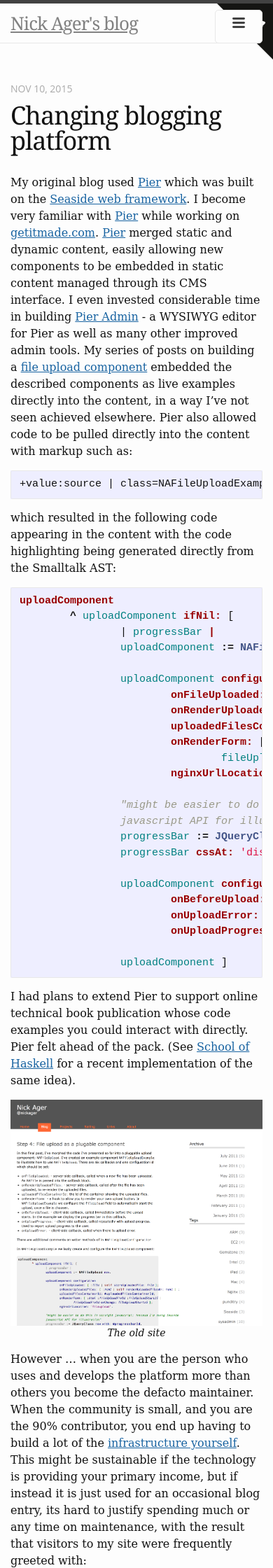
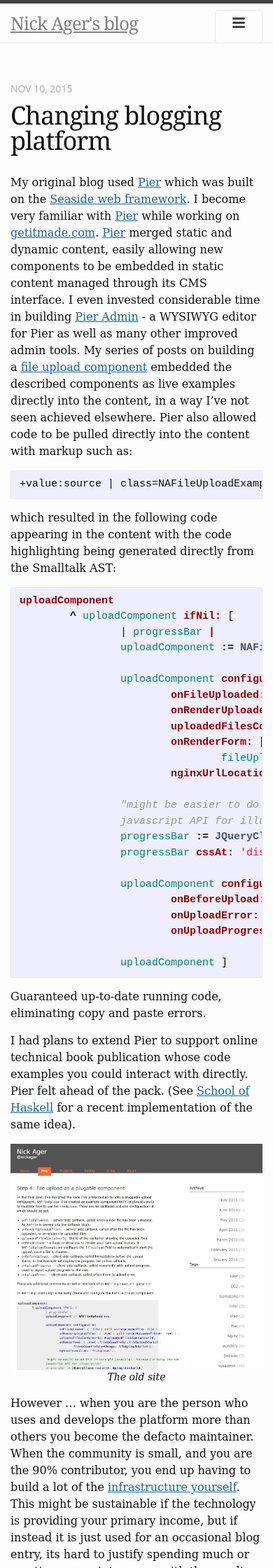
Before and after one commit to NickAger/nickager.github.io, a Jekyll site: the page built from _posts/2015-11-10-From Pier to Jekyll.md, in a window 390 px wide. Shown: the top 2240 px of the page at 70% size. Built offline with Jekyll 4.4.1, drawn with Linux system fonts in a browser that asks for light colours; nearby versions of some CDN libraries; some web fonts are replaced.

Commit message:
only show the fork me on github if not on an iphone

````diff
--- a/_includes/fork-me-on-github.html
+++ b/_includes/fork-me-on-github.html
@@ -1,2 +1,2 @@
 {% comment %} from http://tholman.com/github-corners/ {% endcomment %}
-<a href="https://github.com/NickAger/nickager.github.io" class="github-corner"><svg width="80" height="80" viewBox="0 0 250 250" style="fill:#151513; color:#fff; position: absolute; top: 0; border: 0; right: 0;"><path d="M0,0 L115,115 L130,115 L142,142 L250,250 L250,0 Z"></path><path d="M128.3,109.0 C113.8,99.7 119.0,89.6 119.0,89.6 C122.0,82.7 120.5,78.6 120.5,78.6 C119.2,72.0 123.4,76.3 123.4,76.3 C127.3,80.9 125.5,87.3 125.5,87.3 C122.9,97.6 130.6,101.9 134.4,103.2" fill="currentColor" style="transform-origin: 130px 106px;" class="octo-arm"></path><path d="M115.0,115.0 C114.9,115.1 118.7,116.5 119.8,115.4 L133.7,101.6 C136.9,99.2 139.9,98.4 142.2,98.6 C133.8,88.0 127.5,74.4 143.8,58.0 C148.5,53.4 154.0,51.2 159.7,51.0 C160.3,49.4 163.2,43.6 171.4,40.1 C171.4,40.1 176.1,42.5 178.8,56.2 C183.1,58.6 187.2,61.8 190.9,65.4 C194.5,69.0 197.7,73.2 200.1,77.6 C213.8,80.2 216.3,84.9 216.3,84.9 C212.7,93.1 206.9,96.0 205.4,96.6 C205.1,102.4 203.0,107.8 198.3,112.5 C181.9,128.9 168.3,122.5 157.7,114.1 C157.9,116.9 156.7,120.9 152.7,124.9 L141.0,136.5 C139.8,137.7 141.6,141.9 141.8,141.8 Z" fill="currentColor" class="octo-body"></path></svg></a><style>.github-corner:hover .octo-arm{animation:octocat-wave 560ms ease-in-out}@keyframes octocat-wave{0%,100%{transform:rotate(0)}20%,60%{transform:rotate(-25deg)}40%,80%{transform:rotate(10deg)}}@media (max-width:500px){.github-corner:hover .octo-arm{animation:none}.github-corner .octo-arm{animation:octocat-wave 560ms ease-in-out}}</style>
+<a href="https://github.com/NickAger/nickager.github.io" class="github-corner"><svg width="80" height="80" viewBox="0 0 250 250" style="fill:#151513; color:#fff; position: absolute; top: 0; border: 0; right: 0;"><path d="M0,0 L115,115 L130,115 L142,142 L250,250 L250,0 Z"></path><path d="M128.3,109.0 C113.8,99.7 119.0,89.6 119.0,89.6 C122.0,82.7 120.5,78.6 120.5,78.6 C119.2,72.0 123.4,76.3 123.4,76.3 C127.3,80.9 125.5,87.3 125.5,87.3 C122.9,97.6 130.6,101.9 134.4,103.2" fill="currentColor" style="transform-origin: 130px 106px;" class="octo-arm"></path><path d="M115.0,115.0 C114.9,115.1 118.7,116.5 119.8,115.4 L133.7,101.6 C136.9,99.2 139.9,98.4 142.2,98.6 C133.8,88.0 127.5,74.4 143.8,58.0 C148.5,53.4 154.0,51.2 159.7,51.0 C160.3,49.4 163.2,43.6 171.4,40.1 C171.4,40.1 176.1,42.5 178.8,56.2 C183.1,58.6 187.2,61.8 190.9,65.4 C194.5,69.0 197.7,73.2 200.1,77.6 C213.8,80.2 216.3,84.9 216.3,84.9 C212.7,93.1 206.9,96.0 205.4,96.6 C205.1,102.4 203.0,107.8 198.3,112.5 C181.9,128.9 168.3,122.5 157.7,114.1 C157.9,116.9 156.7,120.9 152.7,124.9 L141.0,136.5 C139.8,137.7 141.6,141.9 141.8,141.8 Z" fill="currentColor" class="octo-body"></path></svg></a>
--- a/_posts/2015-11-10-From Pier to Jekyll.md
+++ b/_posts/2015-11-10-From Pier to Jekyll.md
@@ -3,12 +3,17 @@ layout: post
 title: "Changing blogging platform"
 date: 2015-11-10
 tags: [Pier, Jekyll, blog, life-hacking]
+excerpt_separator: <!--more-->
 ---
+{% include popup-javascript.html %}
+
+{% include getitmade-video.html %}
 My original blog used [Pier](http://www.piercms.com) which was built on the [Seaside web framework](http://seaside.st). I become very familiar with [Pier](http://www.piercms.com) while working on <a href="#getitmade">getitmade.com</a>. [Pier](http://www.piercms.com) merged static and dynamic content, easily allowing new components to be embedded in static content managed through its CMS interface. I even invested considerable time in building [Pier Admin](https://vimeo.com/32749535) - a WYSIWYG editor for Pier as well as many other improved admin tools. My series of posts on building a [file upload component]({% post_url 2011-07-01-File-upload-using-Nginx-and-Seaside %}) embedded the described components as live examples directly into the content, in a way I've not seen achieved elsewhere. Pier also allowed code to be pulled directly into the content with markup such as:
 
 ```
 +value:source | class=NAFileUploadExample | method=onUploadProgressCallback+
 ```
+<!--more-->
 
 which resulted in the following code appearing in the content with the code highlighting being generated directly from the Smalltalk AST:
 
@@ -39,6 +44,8 @@ uploadComponent
 		uploadComponent ]
 ```
 
+Guaranteed up-to-date running code, eliminating copy and paste errors.
+
 I had plans to extend Pier to support online technical book publication whose code examples you could interact with directly. Pier felt ahead of the pack. (See [School of Haskell](http://www.schoolofhaskell.com) for a recent implementation of the same idea).
 
 {% include captioned-image.html url="/images/blog/new-blog-infrastructure/old-site.png" description="The old site" %}
@@ -54,7 +61,3 @@ The behemoth is [Wordpress](http://wordpress.com), but I don't want to have to d
 Enter [Jekyll](http://jekyllrb.com). It generates static content that can be hosted anywhere, but even better, [Github](https://help.github.com/articles/using-jekyll-as-a-static-site-generator-with-github-pages/) provides free hosting and automatic generation of [Jekyll](http://jekyllrb.com) based content.
 
 [Jekyll](http://jekyllrb.com)'s philosophy is the polar opposite to [Pier](http://www.piercms.com) and I was worried I would find the constraints frustrating, however so far I'm enjoying the benefits such as having someone else responsible for maintenance, using GitHub as the backing store and being able to quickly find answers on [stackoverflow.com](http://stackoverflow.com).
-
-{% include popup-javascript.html %}
-
-{% include getitmade-video.html %}
--- a/_sass/_layout.scss
+++ b/_sass/_layout.scss
@@ -17,11 +17,6 @@
     letter-spacing: -1px;
     margin-bottom: 0;
     float: left;
-
-//     &,
-//     &:visited {
-//         color: $grey-color-dark;
-//     }
 }
 
 .site-nav {
@@ -35,11 +30,6 @@
     .page-link {
         color: $text-color;
         line-height: $base-line-height;
-
-        // Gaps between nav items, but not on the last one
-        // &:not(:last-child) {
-        //     margin-right: 20px;
-        // }
     }
 
     @include media-query($on-palm) {
@@ -530,3 +520,26 @@ figure.image figcaption {
     background: #000;
     display: none;
 }
+
+// fork me on github don't display on iphones
+@include media-query($on-palm) {
+  .github-corner {
+    display: none;
+  }
+}
+@include media-query($on-laptop) {
+  .github-corner:hover
+  .octo-arm {
+    animation:octocat-wave 560ms ease-in-out
+}
+  @keyframes octocat-wave {
+    0%,100%{transform:rotate(0)}
+    20%,60%{transform:rotate(-25deg)}
+    40%,80%{transform:rotate(10deg)}
+  }
+  @media (max-width:500px) {
+    .github-corner:hover
+    .octo-arm { animation:none}
+    .github-corner .octo-arm { animation:octocat-wave 560ms ease-in-out}
+  }
+}
````
